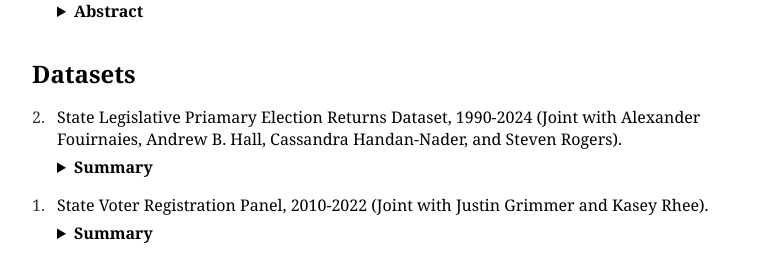
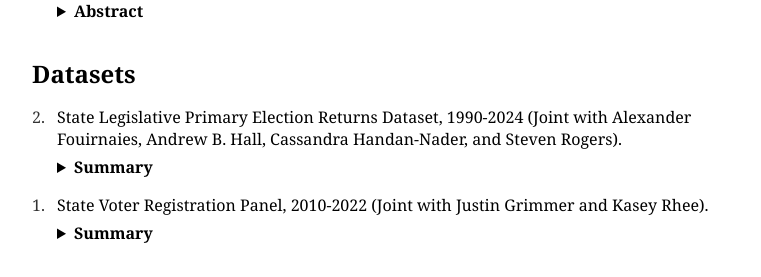
Before and after one commit to AndyMyersSkol/AndyMyersSkol.github.io, a Jekyll site: the page index.html, which Jekyll copies as it is, in a window 1280 px wide. Shown: the part 1471-1748 px from the top of the page, without its empty margins (258-1019 px from the left). Built offline with Jekyll 4.4.1, drawn with Linux system fonts in a browser that asks for light colours.

Commit message:
Fix typo

```diff
--- a/index.html
+++ b/index.html
@@ -203,13 +203,13 @@
 
    <ul class="numbered publications">
         <li data-number="2">
-            State Legislative Priamary Election Returns Dataset, 1990-2024 (Joint with Alexander Fouirnaies, Andrew B. Hall, Cassandra Handan-Nader, and Steven Rogers).
+            State Legislative Primary Election Returns Dataset, 1990-2024 (Joint with Alexander Fouirnaies, Andrew B. Hall, Cassandra Handan-Nader, and Steven Rogers).
             <details class="abstract-container">
                 <summary>
                     <span>Summary</span>
                 </summary>
                 <p class="abstract-text">
-The State Legislative Primary Election Returns Dataset contains vote returns in every regularly-scheduled state legislative primary election between 1990 and 2024, totaling nearly 350,000 observations. All underlying data is hand-collected from official sources and extensively standardized and linked to other scholarly and administrative databases. Data for single-member districts between 2000 and 2022 is publically available on the <a target="_blank" class="bib" href="https://dataverse.harvard.edu/file.xhtml?fileId=10950685&version=1.0">Harvard Dataverse</a>. The complete dataset is available by request and will be hosted on a dedicated webpage in the near future.
+The State Legislative Primary Election Returns Dataset contains vote returns in every regularly-scheduled state legislative primary election between 1990 and 2024, totaling nearly 350,000 observations. All underlying data is hand-collected from official sources and extensively standardized and linked to other scholarly and administrative databases. Data for single-member districts between 2000 and 2022 is publicly available on the <a target="_blank" class="bib" href="https://dataverse.harvard.edu/file.xhtml?fileId=10950685&version=1.0">Harvard Dataverse</a>. The complete dataset is available by request and will be hosted on a dedicated webpage in the near future.
 
                 </p>
             </details>
```
